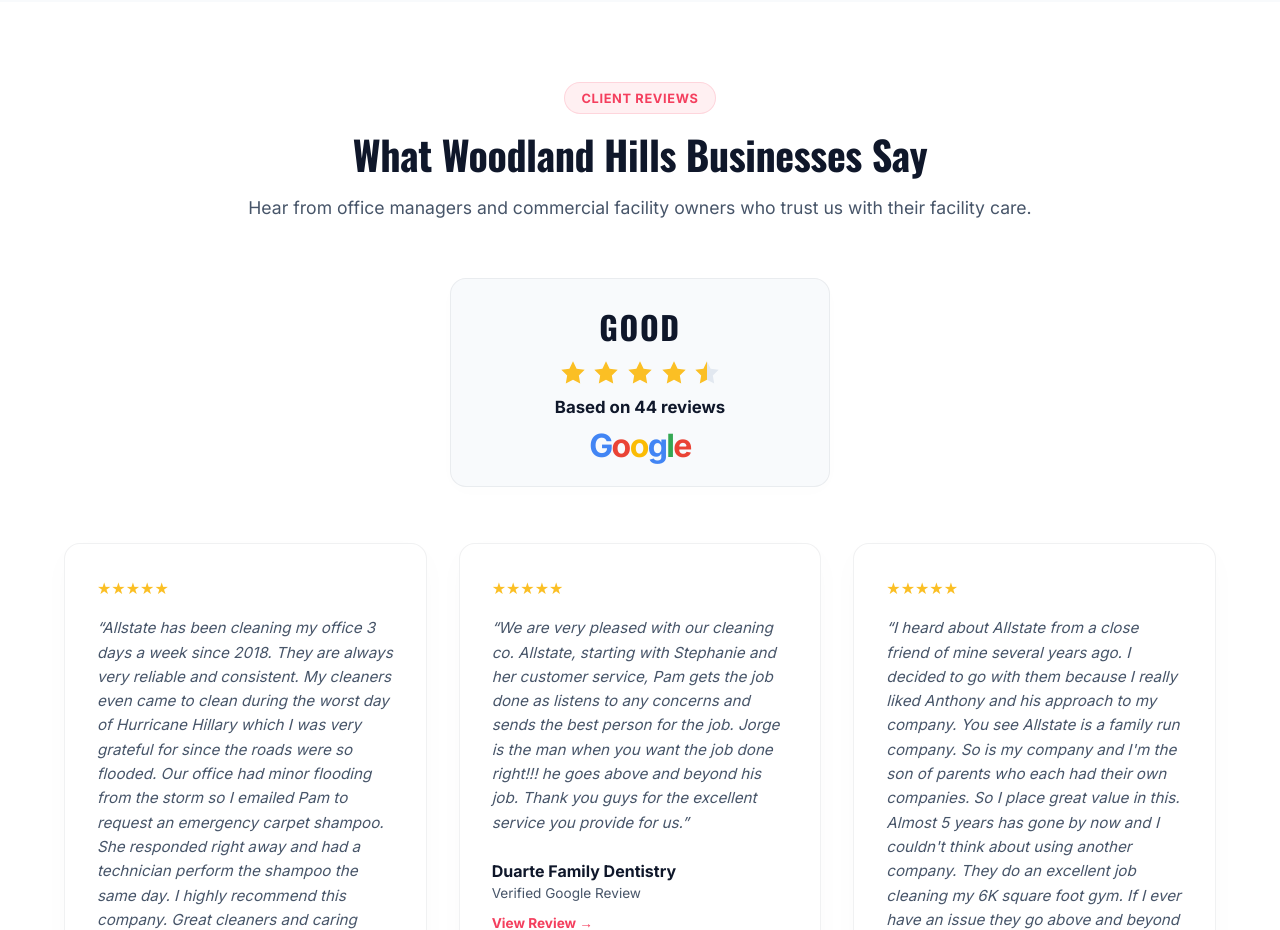
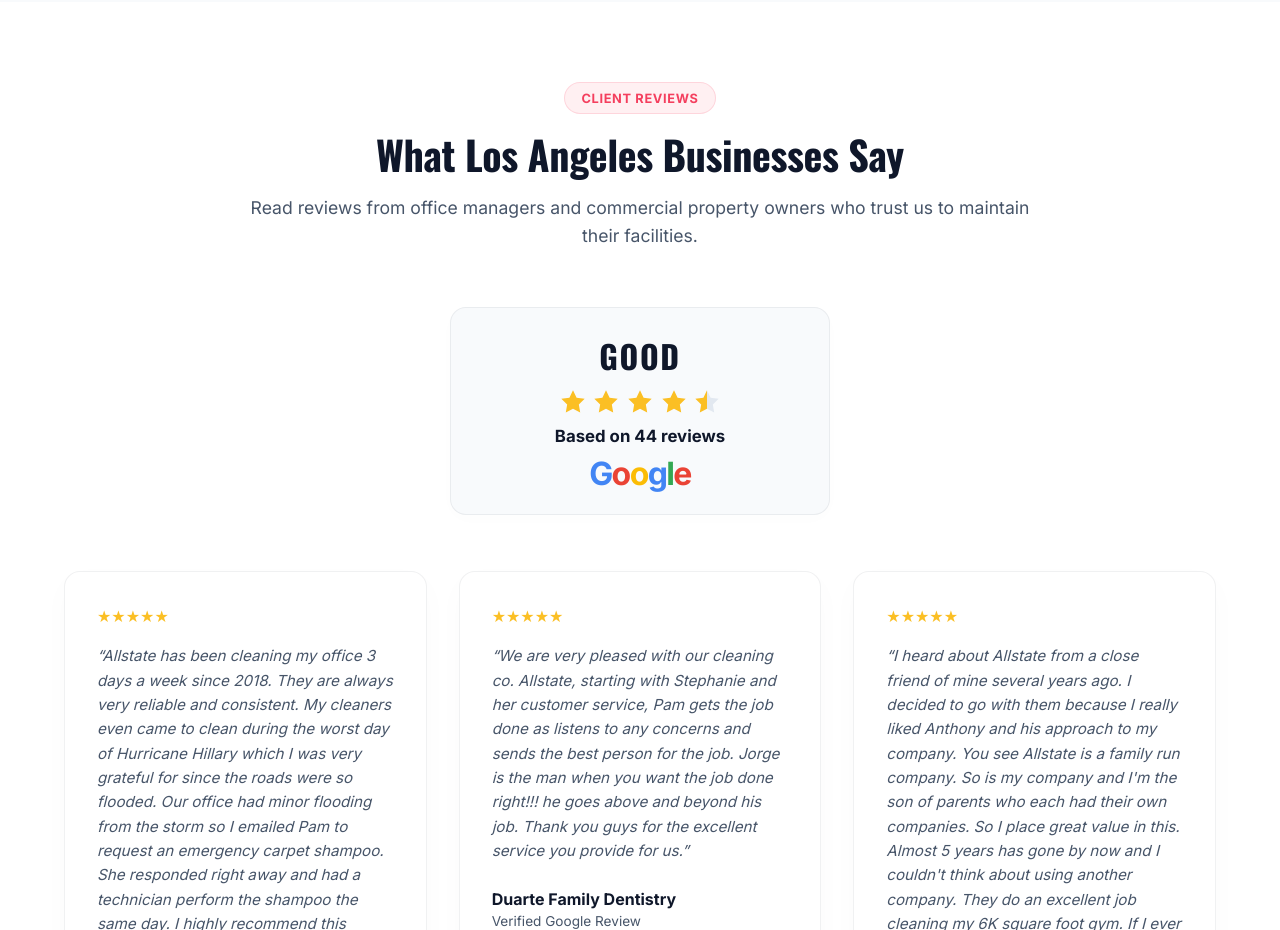
Before and after one commit to sk8benji/allstate, a Next.js app in the folder apps/next-app/: page / in a window 1280 px wide. Shown: the part 4520-5450 px from the top of the page. Built offline with nearby package versions, Linux system fonts and the light colour scheme.

Commit message:
Update Client Reviews section headings to mention Los Angeles and update subtitle

```diff
--- a/apps/next-app/src/app/page.tsx
+++ b/apps/next-app/src/app/page.tsx
@@ -471,9 +471,9 @@
         <div className={styles.container}>
           <div className={styles.sectionHeader}>
             <span className={styles.sectionBadge}>Client Reviews</span>
-            <h2 className={styles.sectionTitle}>What Woodland Hills Businesses Say</h2>
+            <h2 className={styles.sectionTitle}>What Los Angeles Businesses Say</h2>
             <p className={styles.sectionSubtitle}>
-              Hear from office managers and commercial facility owners who trust us with their facility care.
+              Read reviews from office managers and commercial property owners who trust us to maintain their facilities.
             </p>
           </div>
 
```
